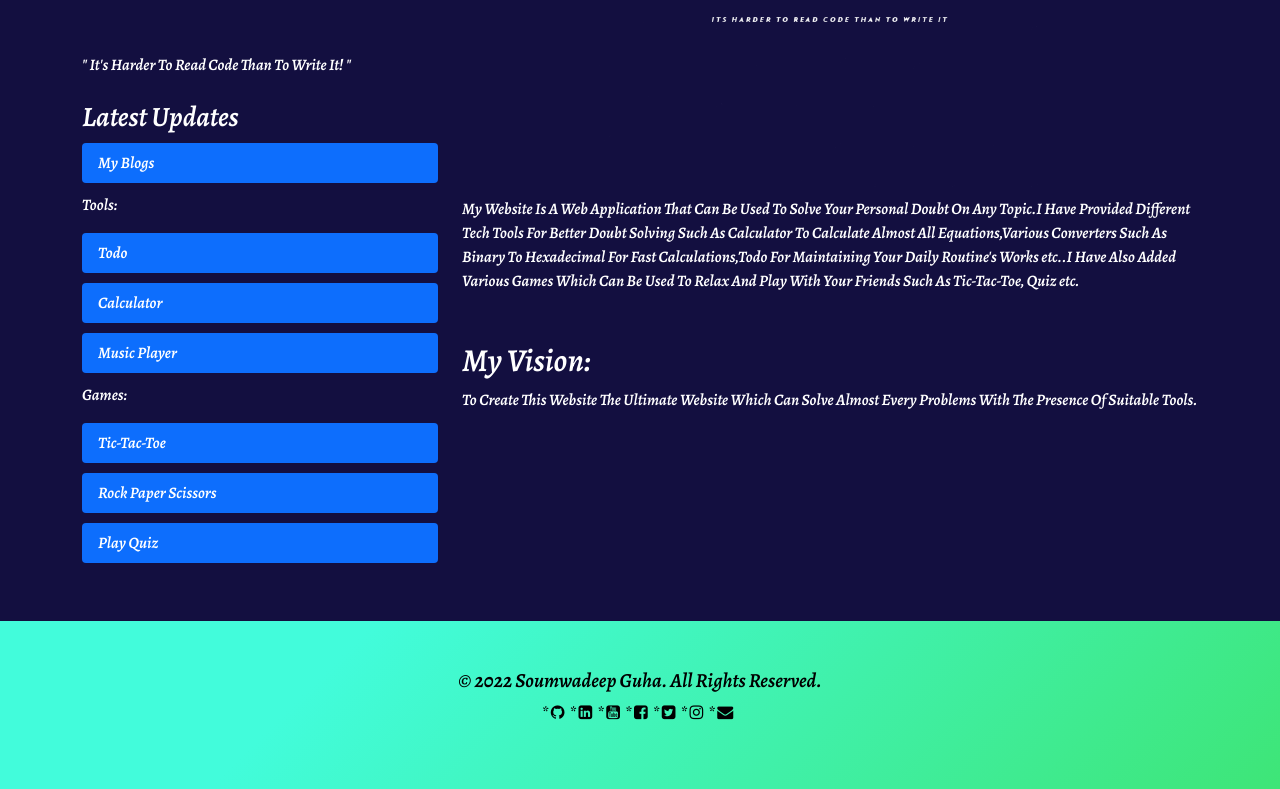
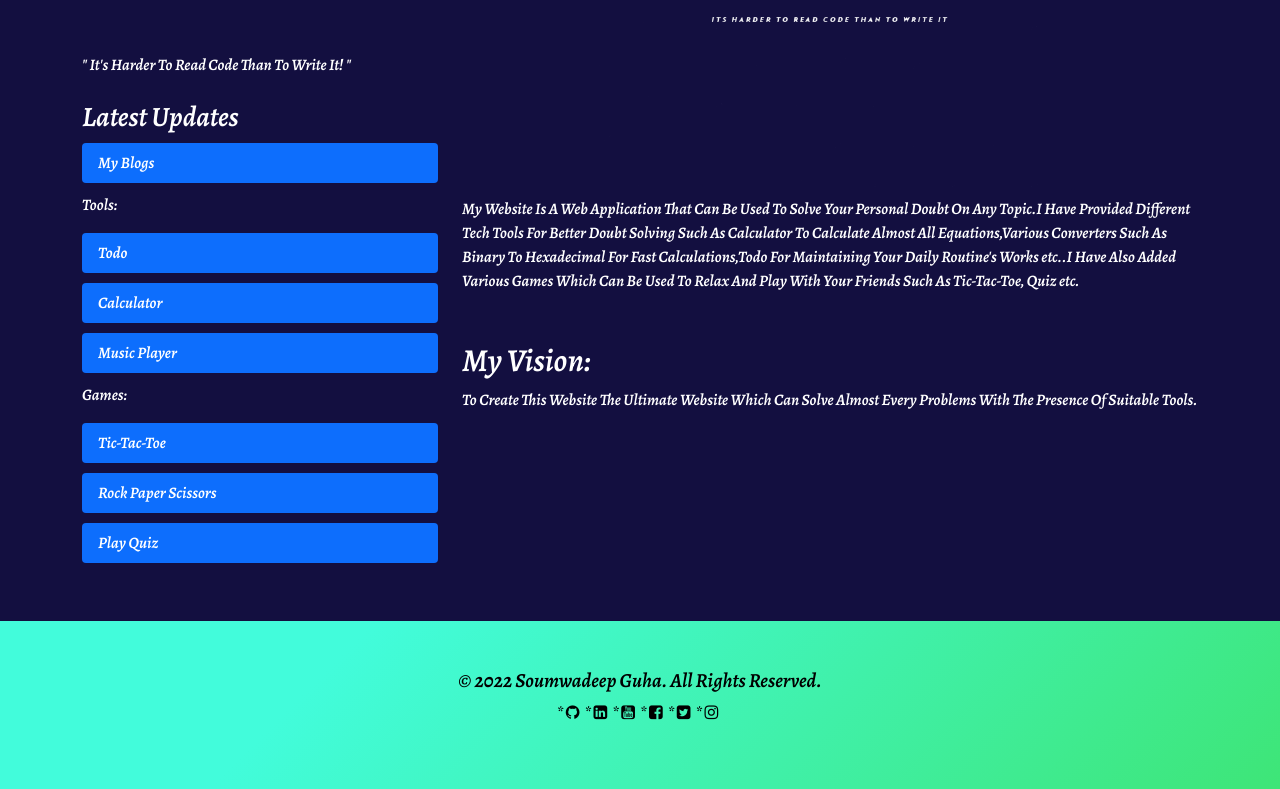
Before and after one commit to soumwadeep/My-Portfolio, a React (Create React App) app: page / in a window 1280 px wide. Shown: the part 655-1444 px from the top of the page. Built offline with nearby package versions, Linux system fonts and the light colour scheme.

Commit message:
Update Footer.js

```diff
--- a/src/Components/Footer.js
+++ b/src/Components/Footer.js
@@ -14,7 +14,6 @@ const Footer = () => {
       <a className="foota" href="https://www.facebook.com/soumwadeep.guha"target="_blank" rel="noreferrer">* <i className="fa fa-facebook-square" aria-hidden="true"></i></a>
       <a className="foota" href="https://twitter.com/SoumwadeepGuha"target="_blank" rel="noreferrer">* <i className="fa fa-twitter-square" aria-hidden="true"></i></a>
       <a className="foota" href="https://www.instagram.com/soumwadeep/"target="_blank" rel="noreferrer">* <i className="fa fa-instagram" aria-hidden="true"></i></a>
-      <a className="foota" href="mailto:support@soumwadeepguha.dev"target="_blank" rel="noreferrer">* <i className="fa fa-envelope" aria-hidden="true"></i></a>
       </p>
     </div>
     </>
```
